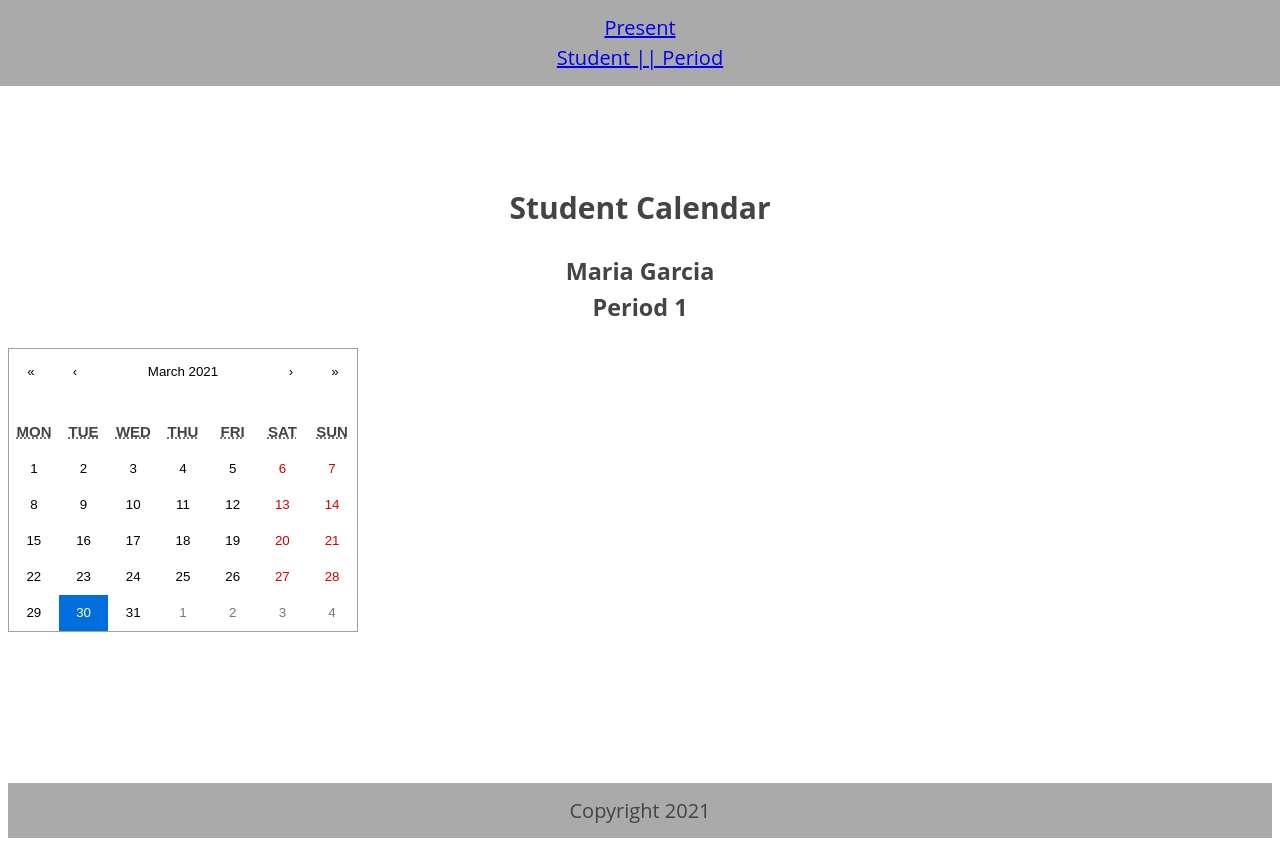
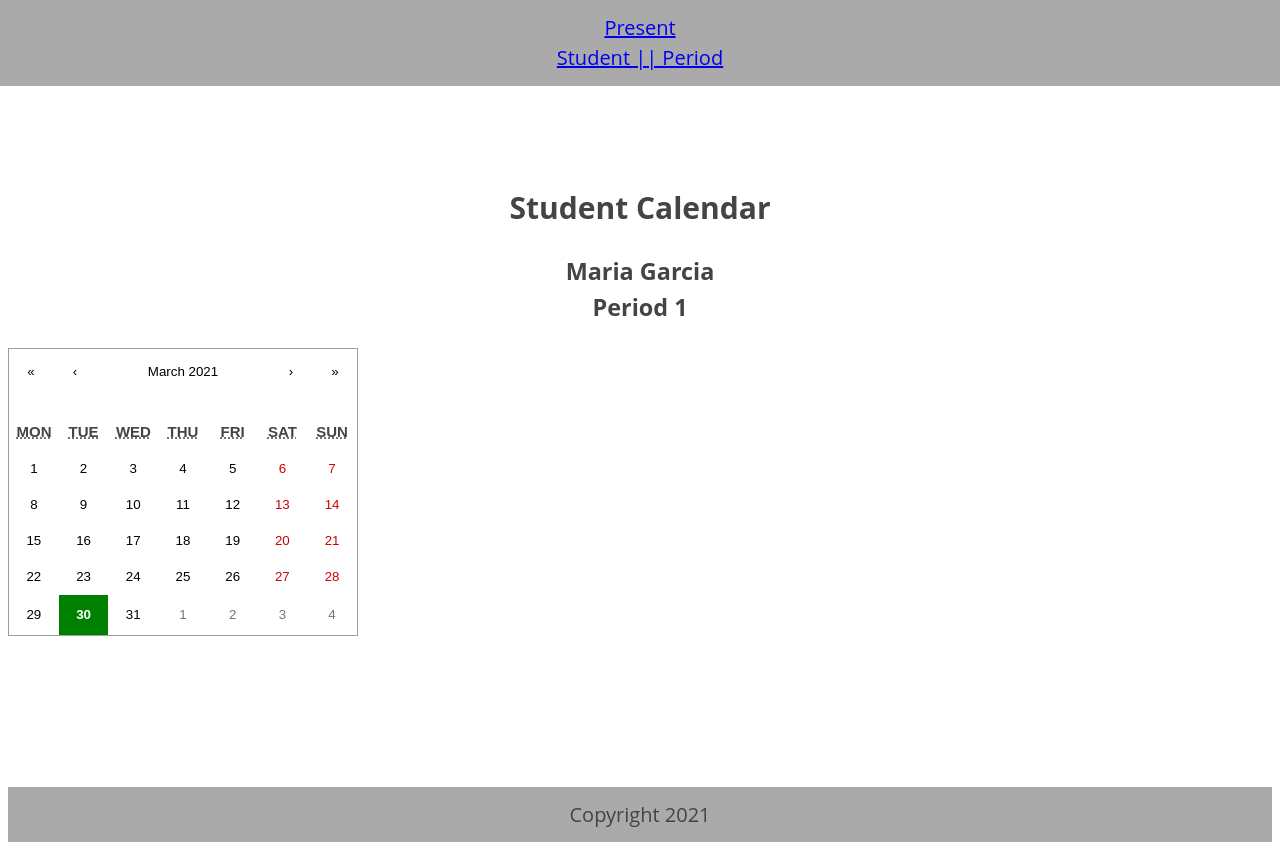
Before and after one commit to bluwakpa/fullstack-noteful, a React (Create React App) app: page /student-calendar/d19cc3dc-85ae-4df6-a3cd-089aec767ee1 in a window 1280 px wide. Built offline with nearby package versions, Linux system fonts and the light colour scheme.

Commit message:
Calendar CSS

```diff
--- a/src/StudentCalendar.js
+++ b/src/StudentCalendar.js
@@ -1,6 +1,6 @@
 import React, { useState, useContext } from 'react';
 import Calendar from 'react-calendar';
-import { differenceInCalendarDays } from 'date-fns';
+import { differenceInCalendarDays, addDays } from 'date-fns';
 import data from './data';
 import ApiContext from './ApiContext';
 import 'react-calendar/dist/Calendar.css';
@@ -9,23 +9,30 @@ export default function StudentCalendar({ match }) {
     const [value, onChange] = useState(new Date());
     const context = useContext(ApiContext);
     const student = context.students.find(student => student.id === match.params.id);
-    const datesToAddClassTo = [student.present, data.attendance];
+    // const datesToAddClassTo = [yesterday];
 
     console.log(student)
+
     const updateStudents = (newStudent) => {
         context.setStudents([...context.students, newStudent])
         // props.history.push(`/attendance/${period}`)
     }
 
-    function isSameDay(a, b) {
-        return differenceInCalendarDays(a, b) === 0;
+    function isSameDay(student, match) {
+        return differenceInCalendarDays(student, match) === 0;
     }
 
     function tileClassPresent({ date, view }) {
+        let today = new Date()
+        // let yesterday = addDays(today, -2)
+        // console.log(yesterday, date)
         // Add class to tiles in month view only
         if (view === 'month') {
           // Check if a date React-Calendar wants to check is on the list of dates to add class to
-          if (datesToAddClassTo.find(dDate => isSameDay(dDate, date))) {
+          // add an if else statement
+          if (differenceInCalendarDays(today, date) === 0) {
+              console.log('check', date)
+
             return 'myClassPresent';
           }
         }
@@ -44,7 +51,7 @@ export default function StudentCalendar({ match }) {
                     <Calendar
                         onChange={onChange}
                         value={value}
-                        tileClassPresent={tileClassPresent}
+                        tileClassName={tileClassPresent}
                     />
                 </div>
             </header>
--- a/src/index.css
+++ b/src/index.css
@@ -102,3 +102,10 @@ section:nth-child(even) {
 .student {
   padding: 6% 0 0 0;
 }
+
+.myClassPresent {
+  border: 2px solid green !important;
+  color: black;
+  background-color: green !important;
+  font-weight: bolder !important;
+}
```
Also changed, not shown: 1 other file (tests, documents, lock files or other folders).
